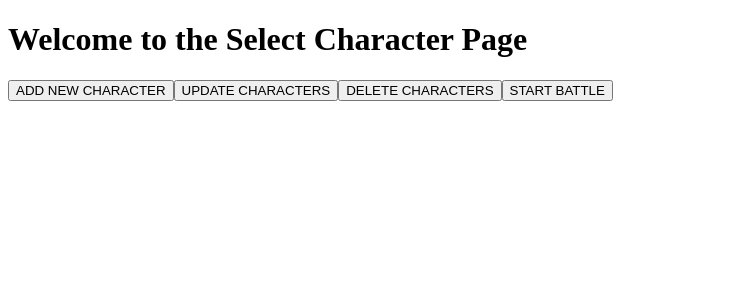
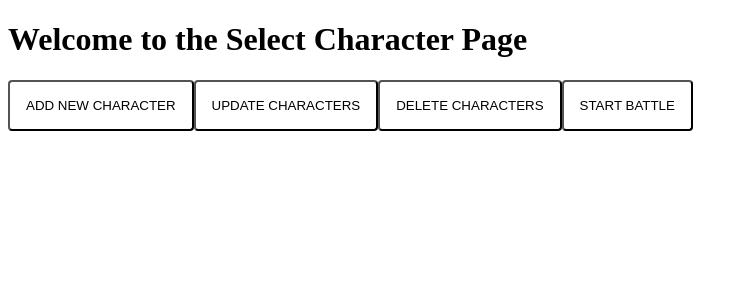
Before and after one commit to bi1cor0/dmC_frontend, a React (Vite) app: page / in a window 1280 px wide. Shown: the top 300 px of the page, without its empty margins (0-748 px from the left). Built offline with nearby package versions, Linux system fonts and the light colour scheme; no server answers.

Commit message:
Added some state to refresh once the submition.

```diff
--- a/src/App.css
+++ b/src/App.css
@@ -46,6 +46,13 @@
     padding: 1rem;
 }
 
+.navBtn, .battleStart{
+    box-shadow: none;
+    background-color: white;
+    border-radius: .25rem;
+    padding: 1rem;
+}
+
 .card-grid{
     justify-content: space-evenly;
     display: flex;
--- a/src/App.jsx
+++ b/src/App.jsx
@@ -22,6 +22,7 @@ export default function App() {
       setCharcterCard(res.data)
     } catch(err){
       console.error("Cannot load data due to: " +err)
+      return (<><h4>No data to show!</h4> </>)
     }
     }
     getData();
--- a/src/components/CardDisplay.jsx
+++ b/src/components/CardDisplay.jsx
@@ -7,6 +7,7 @@ export default function Card({ character }) {
     <div className='select-card' >
       <div>{character.Character_Name}</div>
       <div>{character.Class}</div>
+      <div>{character.Race}</div>
       <div>Level: {character.Level}</div>
       <div>HP: {character.Health_Points}</div>
       <div>Player Name: {character.Player_Name}</div>
--- a/src/components/Form.jsx
+++ b/src/components/Form.jsx
@@ -26,6 +26,8 @@ export default function Form() {
             url: 'http://localhost:4000/characters',
             data: formData
           })
+          alert("Character has been created!")
+          window.location.reload()
         } catch (err) {
           console.error(err)
         }
@@ -35,7 +37,7 @@ export default function Form() {
   return (
   <form className='create-form' onSubmit={handleSubmit}>
     <label>Player's Name: </label>
-    <input onChange={handleChange} name={'Player_Name'} type="text" required/> <br></br>
+    <input onChange={handleChange}  name={'Player_Name'} type="text" required/> <br></br>
     <label>Character Name: </label>
     <input onChange={handleChange} name={'Character_Name'} type="text" required/> <br></br>
     <label>Character's Class: </label>
--- a/src/components/Navbar.jsx
+++ b/src/components/Navbar.jsx
@@ -4,16 +4,16 @@ export default function Nav (props) {
   return (
     <div className="nav">
       <Link to="/add">
-        <button>ADD NEW CHARACTER</button>
+        <button className="navBtn">ADD NEW CHARACTER</button>
       </Link>
       <Link to="/update">
-        <button>UPDATE CHARACTERS</button>
+        <button className="navBtn">UPDATE CHARACTERS</button>
       </Link>
       <Link to="/delete">
-        <button>DELETE CHARACTERS</button>
+        <button className="navBtn">DELETE CHARACTERS</button>
       </Link>
       <Link to="/battlestart">
-        <button>START BATTLE</button>
+        <button className="battleStart">START BATTLE</button>
       </Link>
     </div>
   );
```
